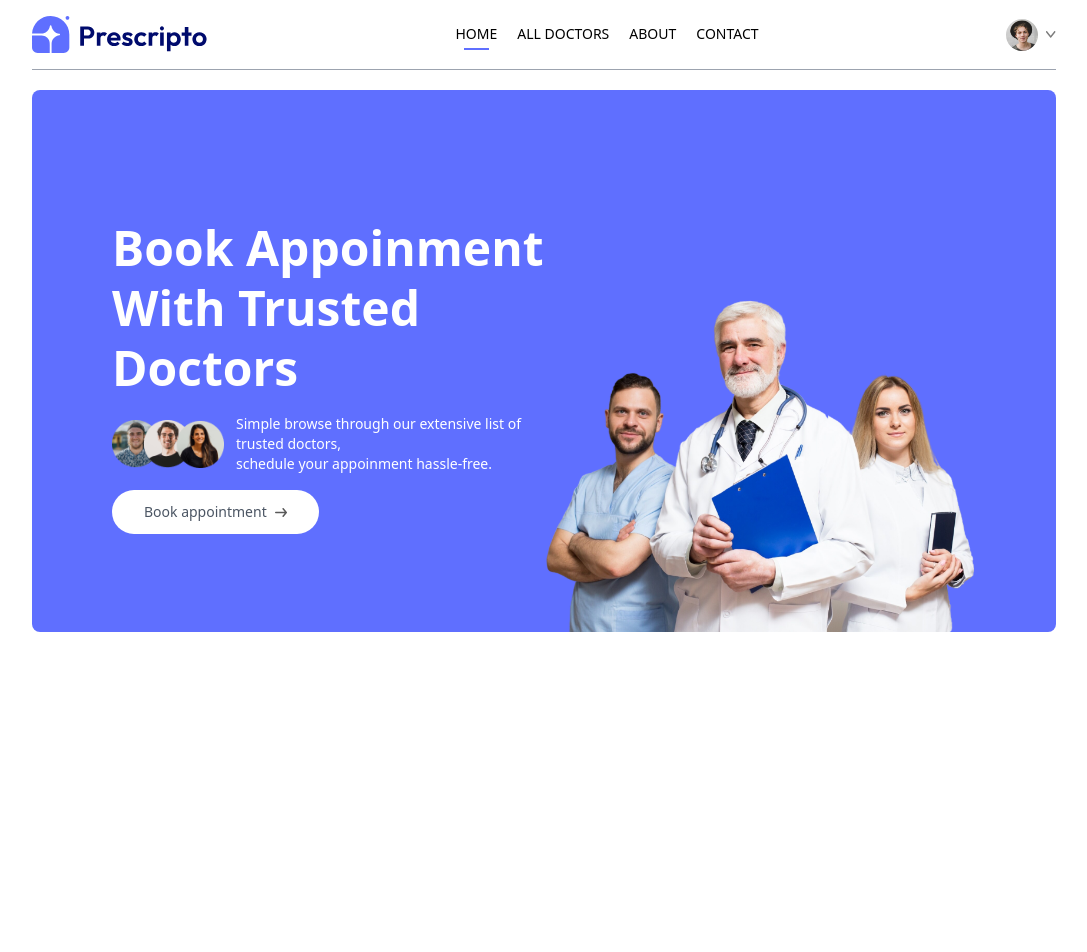
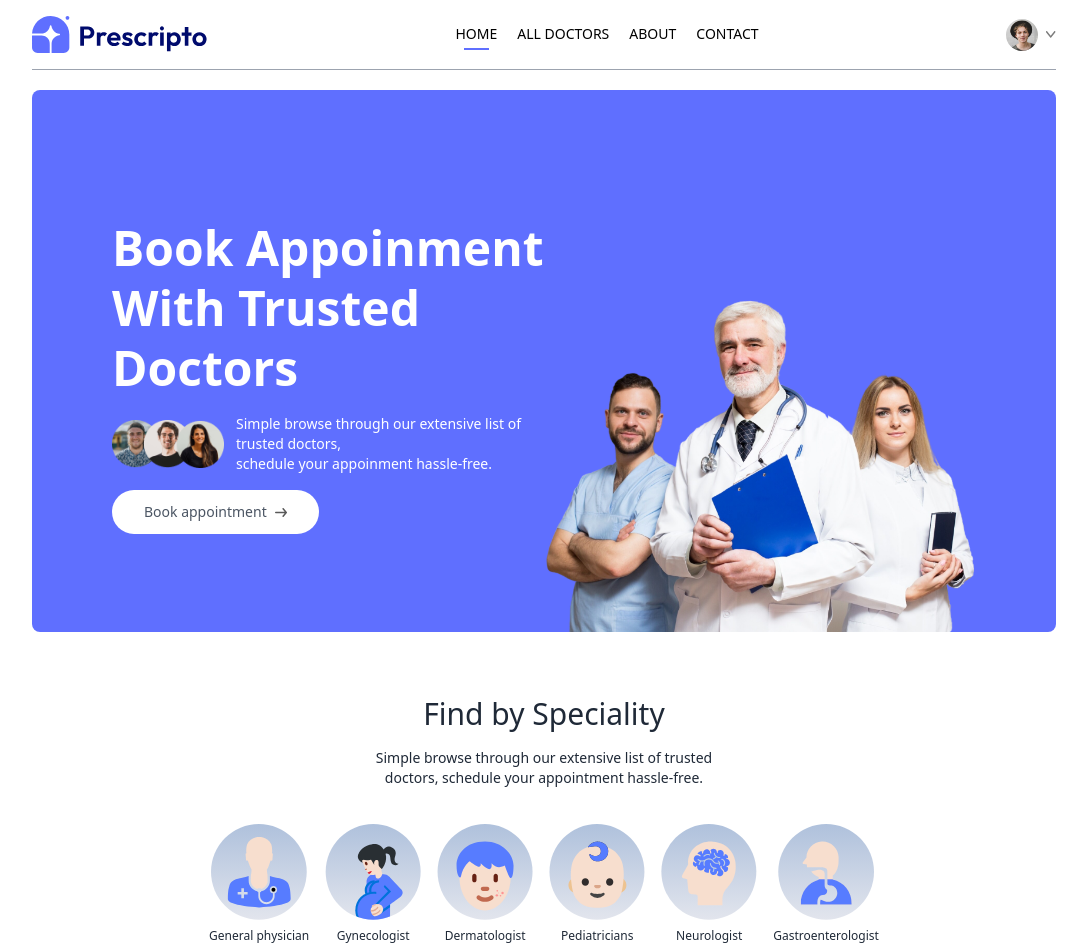
Before and after one commit to m-but/react-appointment-doctor, a React (Vite) app: page / in a window 1280 px wide. Shown: the top 952 px of the page, without its empty margins (96-1183 px from the left). Before the commit the page ends 800 px from the top, so only its background shows below. Built offline with nearby package versions, Linux system fonts and the light colour scheme.

Commit message:
ui:create SpecialityMenu.jsx

```diff
--- /dev/null
+++ b/src/components/SpecialityMenu.jsx
@@ -0,0 +1,33 @@
+import React from "react";
+import { specialityData } from "../assets/assets";
+import { Link } from "react-router-dom";
+
+function SpecialityMenu() {
+  return (
+    <div
+      id="speciality"
+      className="flex flex-col items-center gap-4 py-16 text-gray-800"
+    >
+      <h1 className="text-3xl font-medium">Find by Speciality</h1>
+      <p className="text-sm text-center sm:w-1/3">
+        Simple browse through our extensive list of trusted doctors, schedule
+        your appointment hassle-free.
+      </p>
+      <div className="flex w-full gap-4 pt-5 overflow-scroll sm:justify-center">
+        {specialityData.map((item, index) => (
+          <Link
+            onClick={() => scrollTo(0, 0)}
+            className="flex flex-col items-center flex-shrink-0 text-xs cursor-pointer hover:translate-y-[-10px] transition-all duration-500"
+            to={`/doctors/${item.speciality}`}
+            key={index}
+          >
+            <img className="w-16 mb-2 sm:w-24" src={item.image} alt="" />
+            <p>{item.speciality}</p>
+          </Link>
+        ))}
+      </div>
+    </div>
+  );
+}
+
+export default SpecialityMenu;
--- a/src/index.css
+++ b/src/index.css
@@ -5,3 +5,7 @@
 .active hr {
   @apply block;
 }
+
+::-webkit-scrollbar {
+  @apply hidden;
+}
--- a/src/pages/Home.jsx
+++ b/src/pages/Home.jsx
@@ -1,10 +1,12 @@
 import React from "react";
 import Header from "../components/Header";
+import SpecialityMenu from "../components/SpecialityMenu";
 
 function Home() {
   return (
     <div>
       <Header />
+      <SpecialityMenu />
     </div>
   );
 }
```
